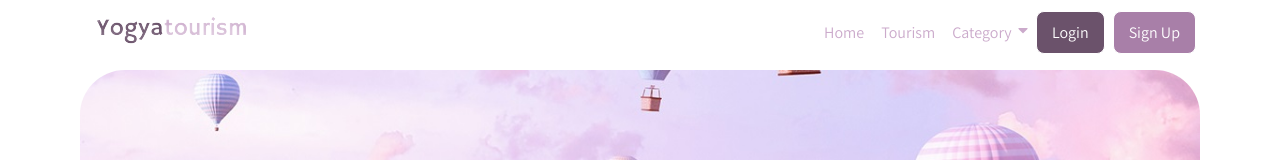
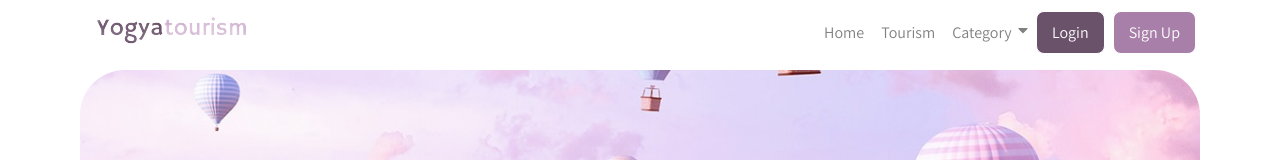
Before and after one commit to khansazulfa/tourism-website, a React (Vite) app: page / in a window 1280 px wide. Shown: the top 160 px of the page. Built offline with nearby package versions, Linux system fonts and the light colour scheme; a web font is replaced by a local one.

Commit message:
change color for menu bar

```diff
--- a/src/components/Button/Button.css
+++ b/src/components/Button/Button.css
@@ -33,7 +33,7 @@
 }
 
 a {
-    color: #CBAACB;
+    color: gray;
 }
 
 a.active,
```
